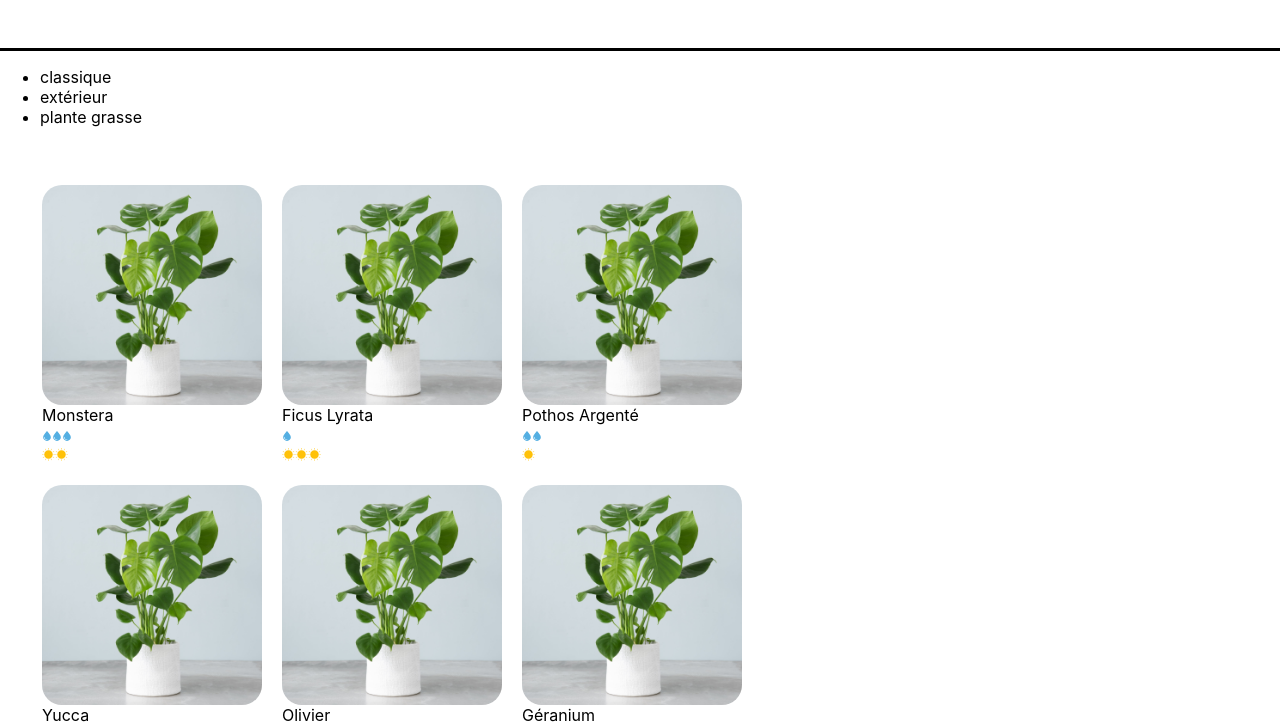
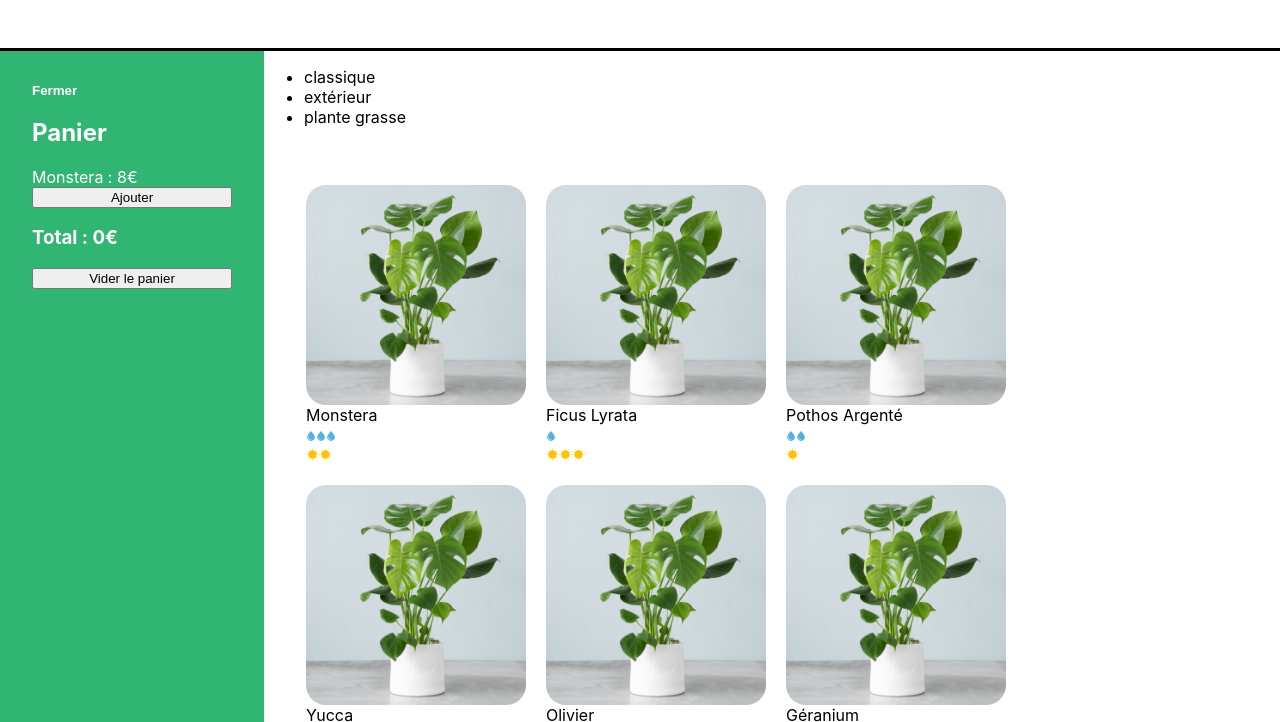
Before and after one commit to xavmllt/la_maison_jungle, a React app in the folder la-maison-jungle/: page / in a window 1280 px wide. Shown: the part 98-820 px from the top of the page. Built offline with nearby package versions, Linux system fonts and the light colour scheme.

Commit message:
State React

```diff
--- a/la-maison-jungle/src/components/App.js
+++ b/la-maison-jungle/src/components/App.js
@@ -1,8 +1,9 @@
 import Banner from './Banner'
 import logo from '../assets/logo.png'
-// import Cart from './Cart'
+import Cart from './Cart'
 import Footer from './Footer'
 import ShoppingList from './ShoppingList'
+import '../styles/Layout.css'
 
 function App() {
 	return (
@@ -11,9 +12,10 @@ function App() {
 				<img src={logo} alt='La maison jungle' className='lmj-logo' />
 				<h1 className='lmj-title'>La maison jungle</h1>
 			</Banner>
-
-			{/* <Cart /> */}
-			<ShoppingList />
+			<div className='lmj-layout-inner'>
+				<Cart />
+				<ShoppingList />
+			</div>
 			<Footer />
 		</div>
 	)
--- a/la-maison-jungle/src/components/Cart.js
+++ b/la-maison-jungle/src/components/Cart.js
@@ -1,18 +1,33 @@
+import { useState } from 'react'
 import '../styles/Cart.css'
 
 function Cart() {
 	const monsteraPrice = 8
-	const ivyPrice = 10
-	const flowerPrice = 15
-	return (
+	const [cart, updateCart] = useState(0)
+	const [isOpen, setIsOpen] = useState(true)
+
+	return isOpen ? (
 		<div className='lmj-cart'>
+			<button
+				className='lmj-cart-toggle-button'
+				onClick={() => setIsOpen(false)}
+			>
+				Fermer
+			</button>
 			<h2>Panier</h2>
-			<ul>
-				<li>Monstera : {monsteraPrice}€</li>
-				<li>Lierre : {ivyPrice}€</li>
-				<li>Fleurs : {flowerPrice}€</li>
-			</ul>
-			Total : {monsteraPrice + ivyPrice + flowerPrice}€
+			<div>Monstera : {monsteraPrice}€</div>
+			<button onClick={() => updateCart(cart + 1)}>Ajouter</button>
+			<h3>Total : {monsteraPrice * cart}€</h3>
+			<button onClick={() => updateCart(0)}>Vider le panier</button>
+		</div>
+	) : (
+		<div className='lmj-cart-closed'>
+			<button
+				className='lmj-cart-toggle-button'
+				onClick={() => setIsOpen(true)}
+			>
+				Ouvrir le Panier
+			</button>
 		</div>
 	)
 }
--- a/la-maison-jungle/src/styles/Cart.css
+++ b/la-maison-jungle/src/styles/Cart.css
@@ -2,4 +2,33 @@
 	color: white;
 	background-color: #31b572;
 	padding: 32px;
+	display: flex;
+	flex-direction: column;
+	justify-content: flex-start;
+	width: 200px;
 }
+
+.lmj-cart-add-button {
+	margin-left: 32px;
+	cursor: pointer;
+}
+
+.lmj-cart-toggle-button {
+	background: none;
+	outline: none;
+	border: none;
+	font-weight: 600;
+	cursor: pointer;
+	align-self: self-start;
+	padding: 0;
+	color: white;
+}
+
+.lmj-cart-closed {
+	padding: 32px;
+	width: 200px;
+}
+
+.lmj-cart-closed > button {
+	color: black;
+}
--- /dev/null
+++ b/la-maison-jungle/src/styles/Layout.css
@@ -0,0 +1,4 @@
+.lmj-layout-inner {
+	display: flex;
+	flex-direction: row;
+}
```
Also changed, not shown: la-maison-jungle/src/assets/basil.jpg (added), la-maison-jungle/src/assets/cactus.jpg (added), la-maison-jungle/src/assets/calathea.jpg (added), la-maison-jungle/src/assets/lyrata.jpg (added), la-maison-jungle/src/assets/mint.jpg (added), la-maison-jungle/src/assets/olivier.jpg (added), la-maison-jungle/src/assets/pothos.jpg (added), la-maison-jungle/src/assets/succulent.jpg (added).
